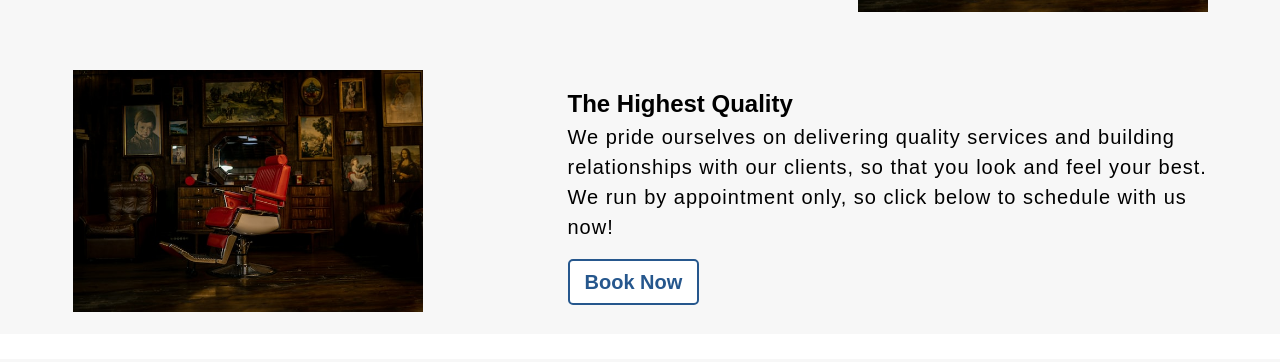
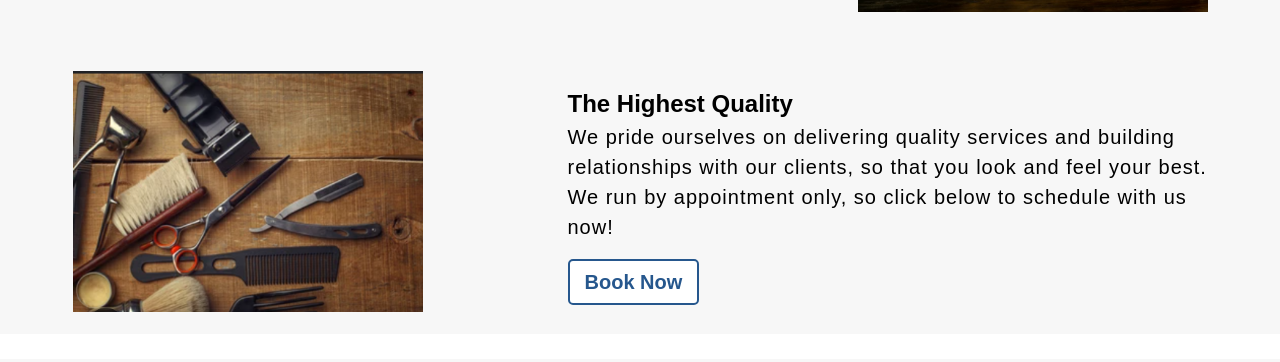
Before and after one commit to cody-mick/snake-river-barber-co, a React (Vite) app: page / in a window 1280 px wide. Shown: the part 985-1347 px from the top of the page. Built offline with nearby package versions, Linux system fonts and the light colour scheme.

Commit message:
👌 IMPROVE: Add image customization to contents component

```diff
--- a/src/App.tsx
+++ b/src/App.tsx
@@ -3,18 +3,26 @@ import NavBar from "./components/nav-bar/NavBar";
 import Hero from "./components/hero/Hero";
 import Footer from "./components/footer/Footer";
 import ContentSection from "./components/content-section/ContentSection";
+import barbershopInstruments from "./assets/barbershop-tools.png";
+import barbershopChair from "./assets/barbershop-placeholder-2.jpg";
 
 function App() {
 	return (
 		<div className="App">
 			<NavBar />
 			<Hero />
-			<ContentSection reverse={"no"} title="Our Story">
+			<ContentSection
+				reverse={"no"}
+				title="Our Story"
+				image={barbershopChair}>
 				Snake River Barber Co opened in April of 2019 with the vision of
 				incorporating new trends with the feel of a classic, old-school
 				barber shop.
 			</ContentSection>
-			<ContentSection reverse={"yes"} title="The Highest Quality">
+			<ContentSection
+				reverse={"yes"}
+				title="The Highest Quality"
+				image={barbershopInstruments}>
 				We pride ourselves on delivering quality services and building
 				relationships with our clients, so that you look and feel your
 				best. We run by appointment only, so click below to schedule
--- a/src/components/content-section/ContentSection.tsx
+++ b/src/components/content-section/ContentSection.tsx
@@ -1,8 +1,12 @@
 import React from "react";
 import Button from "../general/Button";
-import placeholderImage from "../../assets/barbershop-placeholder-2.jpg";
 
-export default function ContentSection({ reverse, children, title }: any) {
+export default function ContentSection({
+	reverse,
+	children,
+	title,
+	image,
+}: any) {
 	return (
 		<div
 			className={
@@ -25,8 +29,8 @@ export default function ContentSection({ reverse, children, title }: any) {
 			<div className="content-img">
 				<img
 					className="content-img_img"
-					src={placeholderImage}
-					alt="Placeholder image"
+					src={image}
+					alt="Barbershop Images"
 				/>
 			</div>
 		</div>
```
Also changed, not shown: src/assets/barbershop-tools.png (added).
